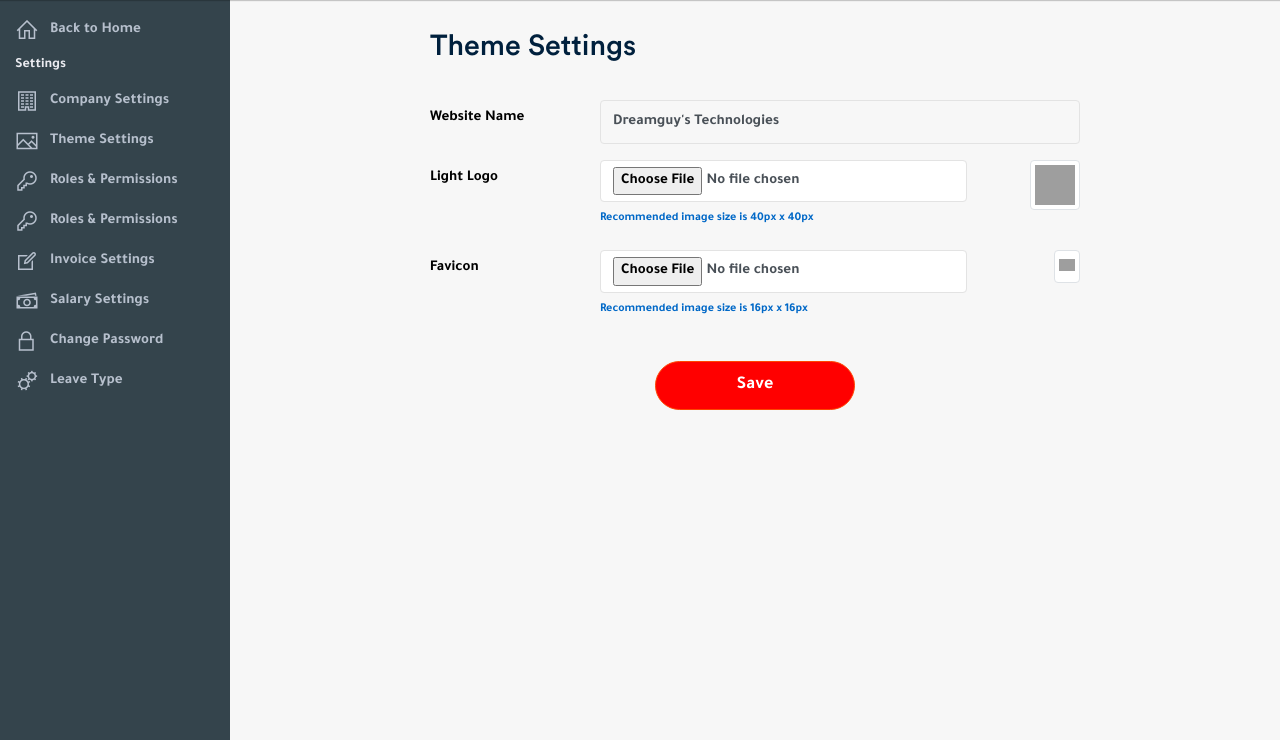
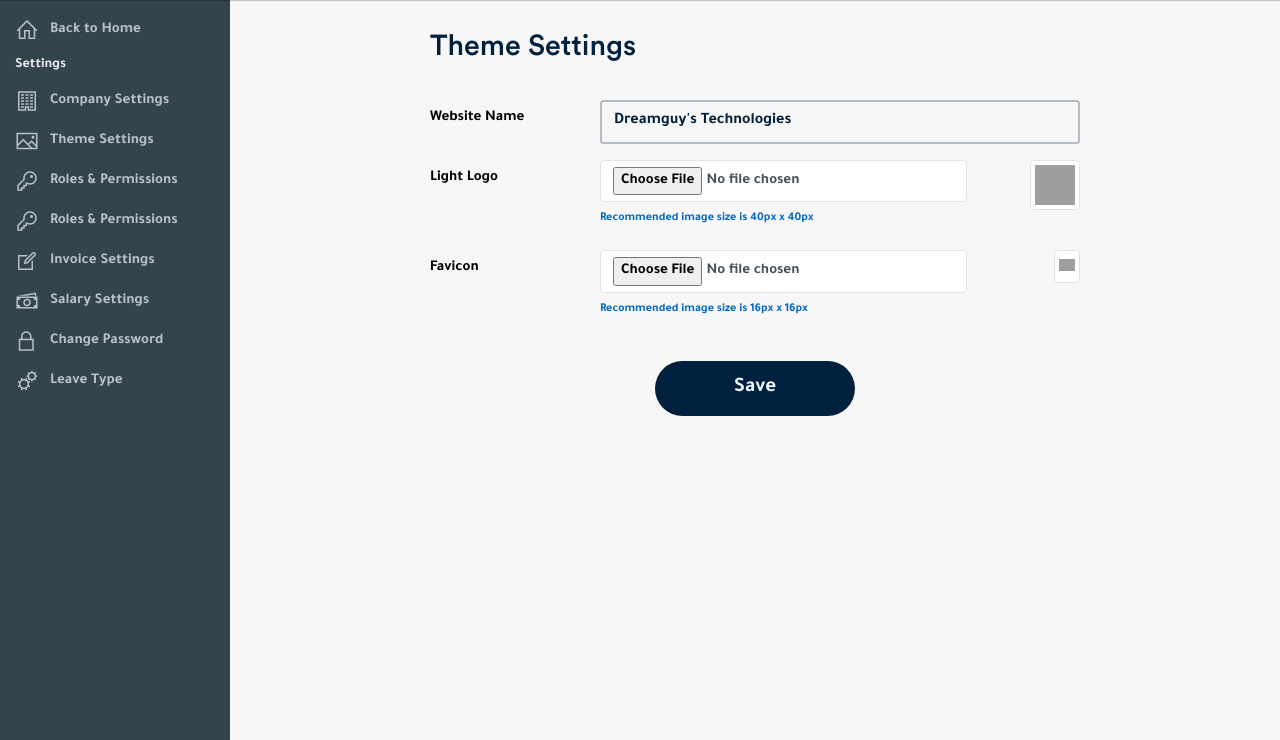
Before and after one commit to vednande/EfficienSee, a PHP site: page /theme-settings.php in a window 1280 px wide. Shown: the part 60-800 px from the top of the page. Run offline with PHP 8.4, Linux system fonts and the light colour scheme; a user stored in the database is signed in; data comes from the database, SQL or seed files in the repository; grey boxes are pictures that could not be loaded.

Commit message:
theme-settings done

```diff
--- /dev/null
+++ b/assets/css/theme-setting.css
@@ -0,0 +1,23 @@
+#input-form-user {
+  border: 2px solid #b3bcc5;
+  transition: all 250ms ease;
+  color: #00203d;
+  font-size: 1rem;
+}
+#input-form-user:focus {
+  color: #00203d;
+  border: 2px solid #00203d;
+  background-color: #ebf5ff;
+}
+.submit-section > button {
+  background-color: #00203d;
+  color: #ebf5ff;
+  border: 2px solid transparent;
+  padding: 10px 15px;
+  font-size: 1.3rem;
+}
+.submit-section > button:hover {
+  background-color: #ebf5ff;
+  color: #00203d;
+  border: 2px solid #00203d;
+}
--- a/theme-settings.php
+++ b/theme-settings.php
@@ -20,6 +20,7 @@
 		<!-- Favicon -->
         <link rel="shortcut icon" type="image/x-icon" href="assets/img/favicon.png">
 
+
 		<!-- Bootstrap CSS -->
         <link rel="stylesheet" href="assets/css/bootstrap.min.css">
 
@@ -29,12 +30,14 @@
 		<!-- Lineawesome CSS -->
         <link rel="stylesheet" href="assets/css/line-awesome.min.css">
 
+		<link rel="stylesheet" href="assets/css/theme-setting.css">
+
 		<!-- Main CSS -->
         <link rel="stylesheet" href="assets/css/style.css">
 
 		<!-- HTML5 shim and Respond.js IE8 support of HTML5 elements and media queries -->
 		<!--[if lt IE 9]>
-			<script src="assets/js/html5shiv.min.js"></script>
+		<script src="assets/js/html5shiv.min.js"></script>
 			<script src="assets/js/respond.min.js"></script>
 		<![endif]-->
     </head>
@@ -68,11 +71,13 @@
 							</div>
 							<!-- /Page Header -->
 
+							<!-- Form starts here -->
 							<form>
 								<div class="form-group row">
 									<label class="col-lg-3 col-form-label">Website Name</label>
 									<div class="col-lg-9">
-										<input name="website_name" class="form-control" value="Dreamguy's Technologies" type="text">
+										<input name="website_name" class="form-control"
+										id="input-form-user" value="Dreamguy's Technologies" type="text">
 									</div>
 								</div>
 								<div class="form-group row">
```
